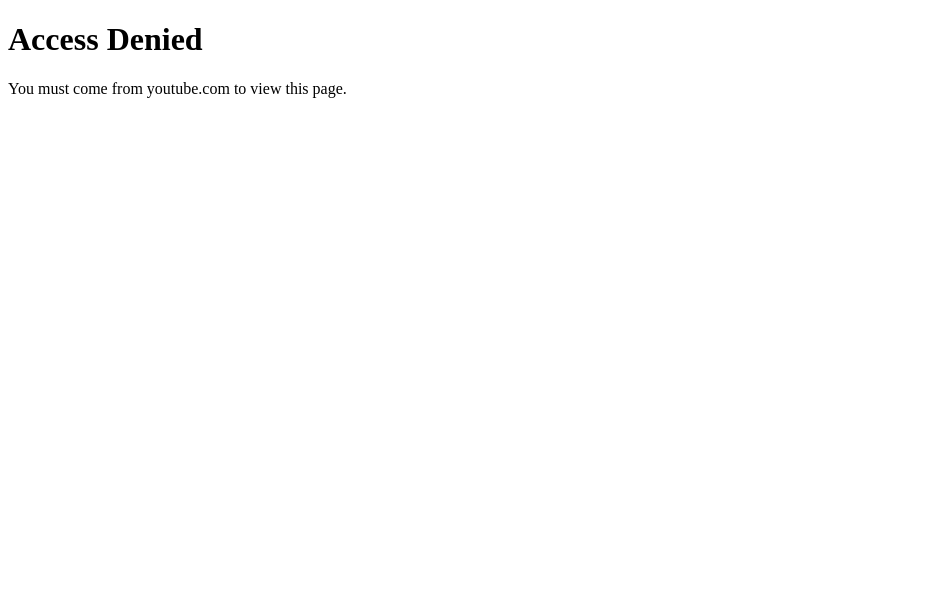
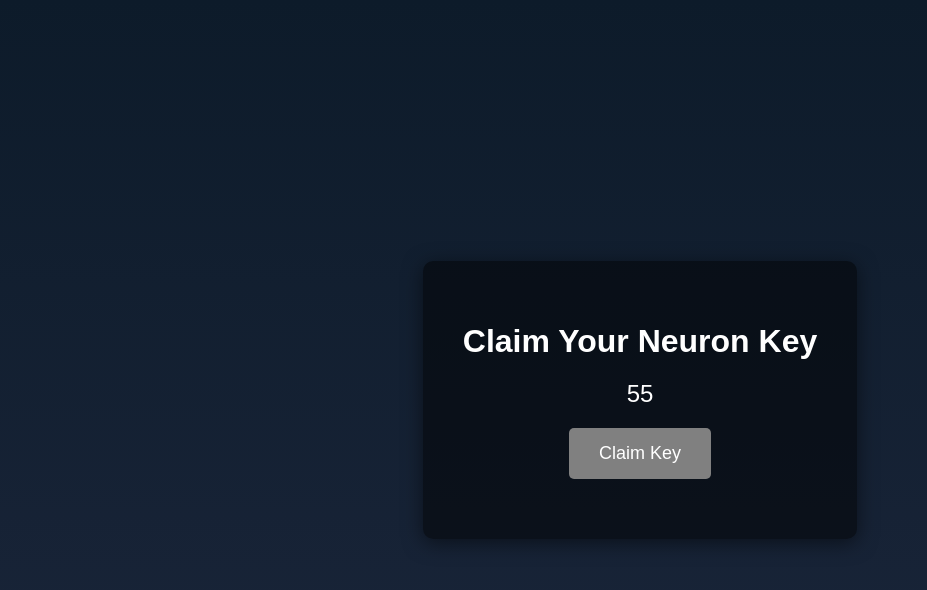
Before and after one commit to FloxyOfficial/neuronweb, a plain HTML site: page getkey1/index.html in a window 1280 px wide. Shown: the whole page, without its empty margins (0-927 px from the left). Drawn offline with Linux system fonts and the light colour scheme.

Commit message:
Update index.html

```diff
--- a/getkey1/index.html
+++ b/getkey1/index.html
@@ -1,20 +1,107 @@
 <!DOCTYPE html>
-<html>
+<html lang="en">
 <head>
   <meta charset="UTF-8">
-  <title>Restricted Access</title>
+  <meta name="viewport" content="width=device-width, initial-scale=1">
+  <title>Get Neuron Key</title>
+  <style>
+    body {
+      margin: 0;
+      padding: 0;
+      background: linear-gradient(180deg, #0D1B2A 0%, #1B263B 100%);
+      font-family: Arial, sans-serif;
+      color: white;
+      display: flex;
+      align-items: center;
+      justify-content: center;
+      height: 100vh;
+    }
+    .container {
+      text-align: center;
+      border-radius: 10px;
+      padding: 40px;
+      box-shadow: 0 4px 20px rgba(0,0,0,0.5);
+      background-color: rgba(0,0,0,0.5);
+    }
+    h1 {
+      margin-bottom: 20px;
+    }
+    #countdown {
+      font-size: 24px;
+      margin-bottom: 20px;
+    }
+    #claimButton {
+      padding: 15px 30px;
+      font-size: 18px;
+      border: none;
+      border-radius: 5px;
+      background-color: grey;
+      color: white;
+      cursor: not-allowed;
+      transition: background-color 0.3s ease;
+    }
+    #claimButton.active {
+      background-color: #1B263B;
+      cursor: pointer;
+    }
+    #keyDisplay {
+      margin-top: 20px;
+      font-size: 20px;
+      word-wrap: break-word;
+    }
+  </style>
+</head>
+<body>
+  <div class="container">
+    <h1>Claim Your Neuron Key</h1>
+    <div id="countdown">60</div>
+    <button id="claimButton" disabled>Claim Key</button>
+    <div id="keyDisplay"></div>
+  </div>
   <script>
-    document.addEventListener("DOMContentLoaded", function() {
-      var referrer = document.referrer.toLowerCase();
-      // Allow if referrer includes "youtube.com"
-      if (!referrer.includes("youtube.com")) {
-        document.body.innerHTML = "<h1>Access Denied</h1><p>You must come from youtube.com to view this page.</p>";
+    let countdownElement = document.getElementById('countdown');
+    let claimButton = document.getElementById('claimButton');
+    let keyDisplay = document.getElementById('keyDisplay');
+    let countdown = 60;
+    let countdownInterval;
+    function startCountdown() {
+      countdownInterval = setInterval(() => {
+        if (document.hidden) return;
+        if (countdown > 0) {
+          countdown--;
+          countdownElement.textContent = countdown;
+        } else {
+          clearInterval(countdownInterval);
+          claimButton.disabled = false;
+          claimButton.classList.add('active');
+          countdownElement.textContent = "Ready!";
+        }
+      }, 1000);
+    }
+    document.addEventListener("visibilitychange", function() {
+      if (!document.hidden && countdown > 0 && !countdownInterval) {
+        startCountdown();
+      }
+    });
+    startCountdown();
+    claimButton.addEventListener('click', async function() {
+      if (!claimButton.disabled) {
+        try {
+          let response = await fetch('/api/getkey', { method: 'POST', credentials: 'include' });
+          let data = await response.json();
+          if (data.success) {
+            keyDisplay.textContent = "Your Key: " + data.key;
+            claimButton.disabled = true;
+            claimButton.classList.remove('active');
+            claimButton.style.backgroundColor = "#444";
+          } else {
+            keyDisplay.textContent = "Error: " + data.message;
+          }
+        } catch (err) {
+          keyDisplay.textContent = "Error connecting to server.";
+        }
       }
     });
   </script>
-</head>
-<body>
-  <h1>Welcome</h1>
-  <p>This content is only visible if you come from youtube.com.</p>
 </body>
 </html>
```
